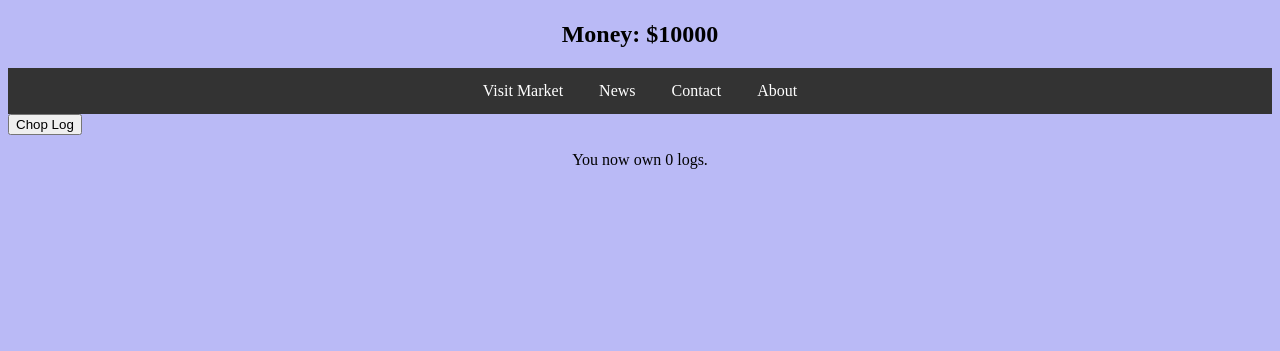
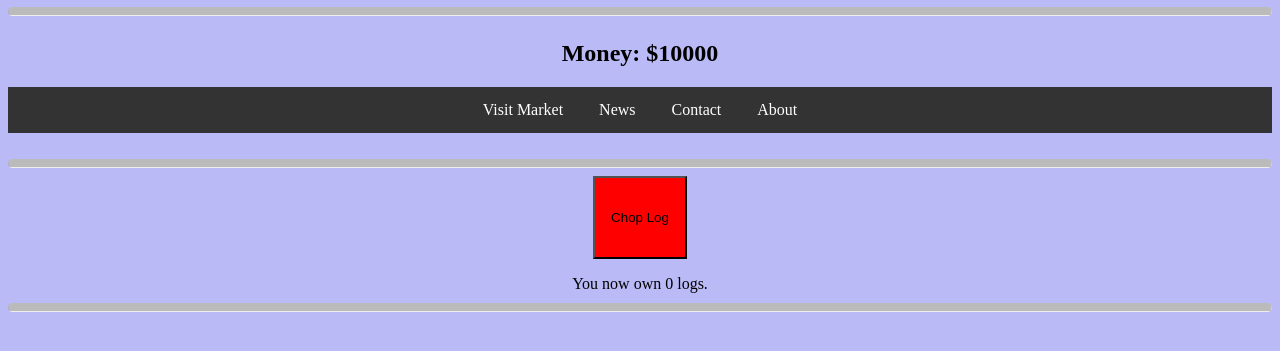
Before and after one commit to ClickRPG/ClickRPG.github.io, a plain HTML site: page index.html in a window 1280 px wide. Shown: the part 61-412 px from the top of the page. Drawn offline with nearby package versions, Linux system fonts and the light colour scheme.

Commit message:
More Styling

```diff
--- a/index.html
+++ b/index.html
@@ -6,6 +6,7 @@
     <title>ClickRPG</title>
     <link rel="stylesheet" href="main.css">
     <h1> ClickRPG</h1>
+    <hr class="rounded">
     <h2>
         <p id="money">Money: $0</p>
     </h2>
@@ -23,9 +24,11 @@
                     <li><a href="#contact">Contact</a></li>
                     <li><a href="#about">About</a></li>
                 </ul>
+                <br/>
+                <hr class="rounded">
                 <button id="chop">Chop Log</button>
                 <p id="logs">You now own 0 logs</p>
-
+                <hr class="rounded">
             </div>
 
             <div class="marketplace">
--- a/main.css
+++ b/main.css
@@ -1,3 +1,16 @@
+#main {
+
+    text-align: center;
+}
+#marketplace{
+    text-align: center;
+
+}
+hr.rounded{
+    border-top: 8px solid #bbb;
+    border-radius: 5px;
+}
+
 .inventory {
     position: fixed;
     bottom: 0;
@@ -16,7 +29,6 @@
     margin-bottom: 10px;
 }
 
-}
 .upgrades {
     display: grid;
     grid-template-columns: repeat(1, 96px);
@@ -61,6 +73,22 @@ h1 {
     grid-template-columns: repeat(1, 96px);
     margin-bottom: 10px;
 }
-body{
+
+body {
     background-color: #BABAF6;
 }
+
+button {
+    text-align: center;
+    display: block;
+    margin: auto;
+    background-color: red;
+    color: black;
+    padding: 32px 16px;
+
+}
+
+button:hover {
+    background-color: #f44336;
+    color: white;
+}
```
